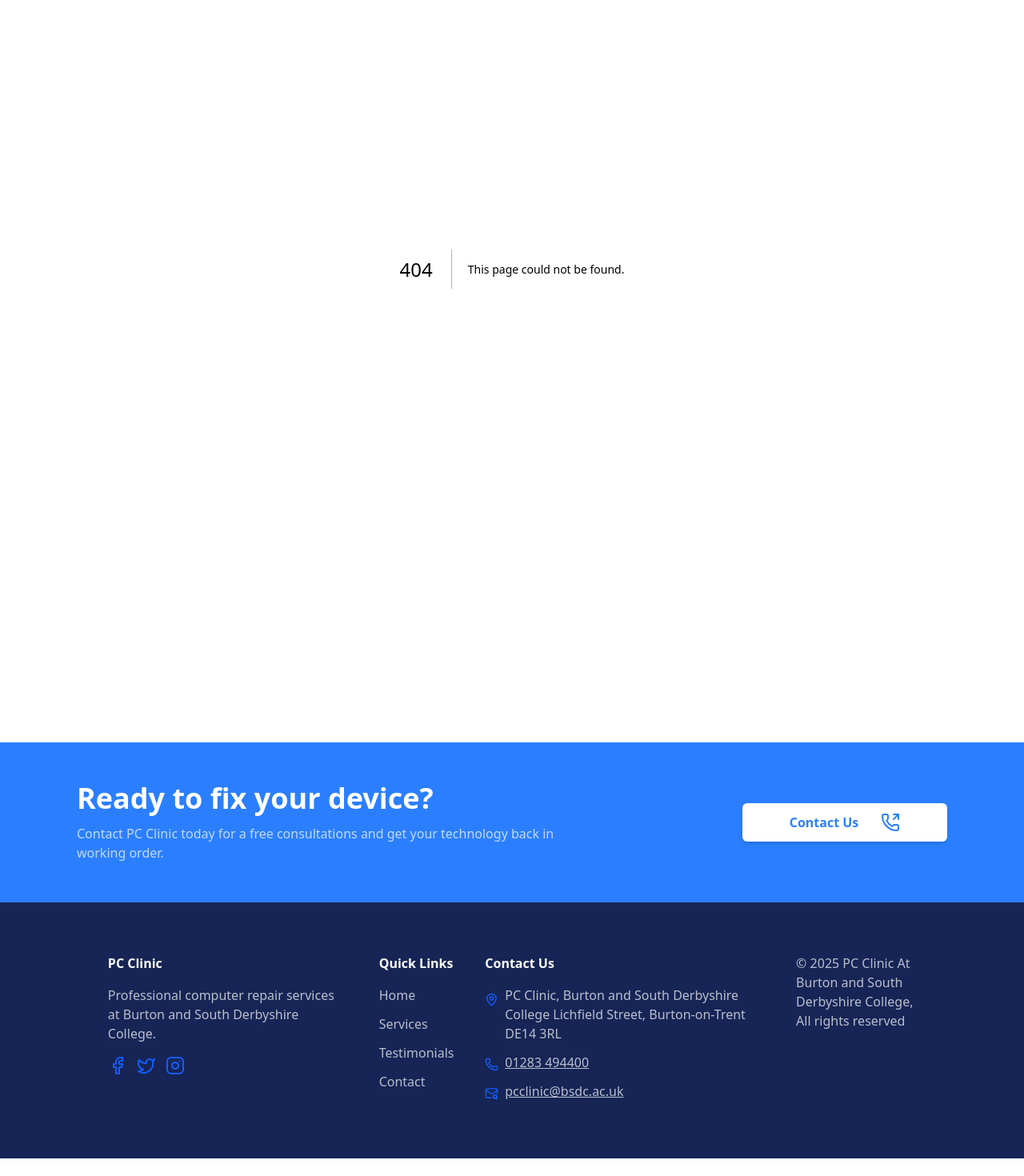
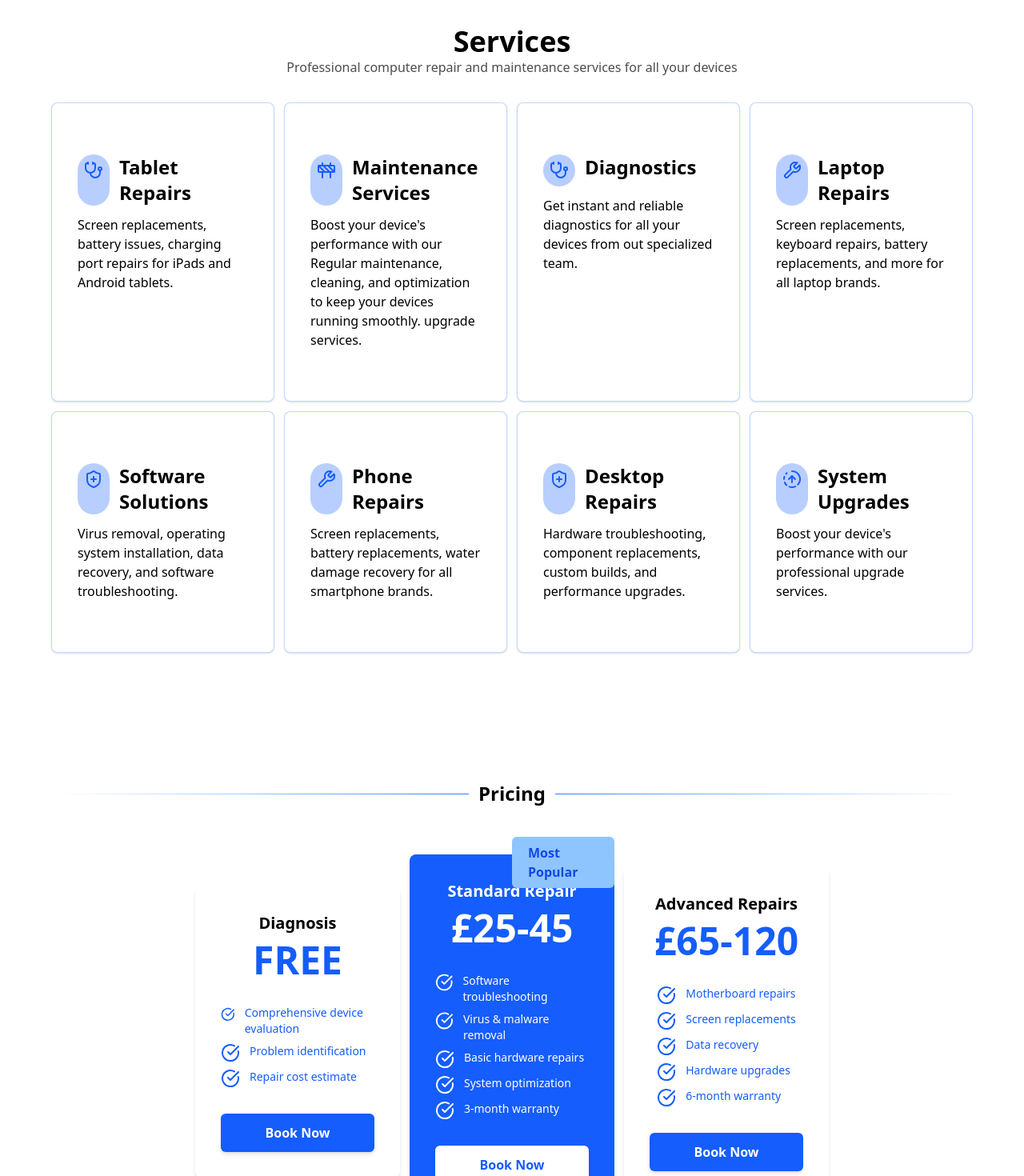
Before and after one commit to Jupiter-IT-Services/PCClinic, a Next.js app: page /services in a window 1280 px wide. Before the commit this address had no page. Shown: the part 140-1610 px from the top of the page at 80% size. Before the commit the page ends 1588 px from the top, so only its background shows below. Built offline with nearby package versions, Linux system fonts and the light colour scheme.

Commit message:
feat: services page

```diff
--- /dev/null
+++ b/src/app/not-found.tsx
@@ -0,0 +1,16 @@
+import Button from "@/components/Button";
+import Link from "next/link";
+
+export default function NotFound() {
+  return (
+    <div className="w-[99.2vw] h-[60vh] flex items-center flex-col gap-3 justify-center">
+      <h1 className="text-5xl text-blue-600 font-black">Error 404</h1>
+      <h1 className="opacity-70">
+        It seems like this page doesnt seem to exist?
+      </h1>
+      <Button variant="ghost" className=" bg-blue-300 text-blue-600 mt-[1rem]" href="/">
+        Go Back Home
+      </Button>
+    </div>
+  );
+}
--- /dev/null
+++ b/src/app/services/page.tsx
@@ -0,0 +1,13 @@
+import Dash from "@/components/Dash";
+import HeroServices from "@/components/pages/HeroServices";
+import Pricing from "@/components/pages/Pricing";
+
+export default function Services() {
+  return (
+    <div>
+      <HeroServices />
+      <Dash text="Pricing" className="mt-[10rem]" />
+      <Pricing />
+    </div>
+  );
+}
--- /dev/null
+++ b/src/app/testiominals/page.tsx
@@ -0,0 +1,3 @@
+export default function Testiominals() {
+  return <div></div>;
+}
--- a/src/components/Box.tsx
+++ b/src/components/Box.tsx
@@ -6,14 +6,16 @@ export type BoxProps = {
 };
 export default function Box(props: BoxProps) {
   return (
-        <div className={`border flex flex-col gap-3 bg-white border-blue-500/30 px-[2rem] py-[4rem] hover:shadow-md shadow-sm rounded-md ${props.className} smooth_transition`}>
+    <div
+      className={`border flex flex-col gap-3 bg-white border-blue-500/30 px-[2rem] py-[4rem] hover:shadow-md shadow-sm rounded-lg ${props.className} smooth_transition`}
+    >
       <div className="flex gap-3">
-                <div className="bg-blue-500/30 p-2 text-blue-500 rounded-full">
+        <div className="bg-blue-600/30 p-2 text-blue-600 rounded-full">
           {props.icon}
         </div>
         <h1 className="font-bold text-2xl">{props.title}</h1>
       </div>
       <p>{props.children}</p>
     </div>
-    )
+  );
 }
--- a/src/components/Button.tsx
+++ b/src/components/Button.tsx
@@ -1,17 +1,28 @@
 const buttonVariants = {
-    "default": "",
-    "secondary": "bg-blue-500 shadow-md flex gap-3 p-[12px] rounded-md text-white items-center justify-center hover:gap-6 smooth_transition "
-}
+  default:
+    "bg-white shadow-md flex gap-3 p-[12px] rounded-md text-blue-600 hover:bg-gray-100 items-center cursor-pointer justify-center hover:gap-6 smooth_transition",
+  secondary:
+    "bg-blue-600 shadow-md flex gap-3 p-[12px] rounded-md text-white items-center hover:bg-blue-600 cursor-pointer justify-center hover:gap-6 smooth_transition ",
+  ghost:
+    "bg-blue-300 shadow-md flex gap-3 px-[12px] py-[8px] rounded-md text-blue-600 items-center hover:bg-blue-400 cursor-pointer justify-center hover:gap-6 smooth_transition ",
+};
 
 export type ButtonProps = {
-    href: string;
-    children: React.ReactNode;
-    className?: string;
-    icon: React.ReactNode;
-    variant: keyof typeof buttonVariants
+  href?: string;
+  children: React.ReactNode;
+  className?: string;
+  icon?: React.ReactNode;
+  variant: keyof typeof buttonVariants;
+};
+export default function Button(props: ButtonProps) {
+  return (
+    <a
+      href={props.href}
+      className={`${buttonVariants[props.variant || "secondary"]} font-bold ${
+        props.className
+      }`}
+    >
+      {props.children} {props.icon}
+    </a>
+  );
 }
-export default function Button(props: ButtonProps) {
-    return (
-        <a href={props.href} className={`${buttonVariants[props.variant || "secondary"]} font-bold ${props.className}`}>{props.children} {props.icon}</a>
-    )
-}
--- a/src/components/Footer.tsx
+++ b/src/components/Footer.tsx
@@ -1,24 +1,45 @@
-import { Facebook, Instagram, MailSearch, MapPin, Phone, PhoneCallIcon, PhoneOutgoingIcon, Pin, Twitter } from "lucide-react";
+import {
+  Facebook,
+  Instagram,
+  MailSearch,
+  MapPin,
+  Phone,
+  PhoneCallIcon,
+  PhoneOutgoingIcon,
+  Pin,
+  Twitter,
+} from "lucide-react";
 
 export default function Footer() {
   return (
     <div className="flex flex-col mt-[12rem]">
-            <div className="h-[25vh] bg-blue-500 text-white flex justify-between px-[6rem] items-center ">
+      <div className="h-[25vh] bg-blue-600 text-white flex justify-between px-[6rem] items-center ">
         <div className="flex flex-col gap-3 max-w-[600px]">
           <h1 className="font-bold text-4xl">Ready to fix your device?</h1>
-                    <p className="opacity-70">Contact PC Clinic today for a free consultations and get your technology back in working order.</p>
+          <p className="opacity-70">
+            Contact PC Clinic today for a free consultations and get your
+            technology back in working order.
+          </p>
         </div>
         <div>
-                    <a href="/contact" className="bg-white shadow-md flex gap-7 p-[12px] rounded-md text-blue-500 w-[16rem] font-bold items-center justify-center hover:gap-12 smooth_transition ">Contact Us <PhoneOutgoingIcon /></a>
+          <a
+            href="/contact"
+            className="bg-white shadow-md flex gap-7 p-[12px] rounded-md text-blue-600 w-[16rem] font-bold items-center justify-center hover:gap-12 smooth_transition "
+          >
+            Contact Us <PhoneOutgoingIcon />
+          </a>
         </div>
       </div>
       <div className="h-[40vh] bg-blue-950 text-white flex justify-evenly py-[4rem]  px-[6rem]">
         <div className="flex flex-col gap-4">
           <h1 className="font-bold">PC Clinic</h1>
-                    <p className="w-[300px] opacity-70">Professional computer repair services at Burton and South Derbyshire College.</p>
+          <p className="w-[300px] opacity-70">
+            Professional computer repair services at Burton and South Derbyshire
+            College.
+          </p>
           <div className="flex gap-3">
             <a href="#" className="text-blue-600">
-                            <Facebook/>
+              <Facebook />
             </a>
             <a href="#" className="text-blue-600">
               <Twitter />
@@ -31,10 +52,30 @@ export default function Footer() {
         <div className="flex flex-col gap-4">
           <h1 className="font-bold">Quick Links</h1>
           <div className="flex flex-col gap-3">
-                        <a href="/" className="opacity-70 hover:opacity-90 smooth_transition">Home</a>
-                        <a href="/services" className="opacity-70 hover:opacity-90 smooth_transition">Services</a>
-                        <a href="/testimonials" className="opacity-70 hover:opacity-90 smooth_transition">Testimonials</a>
-                        <a href="/contact" className="opacity-70 hover:opacity-90 smooth_transition">Contact</a>
+            <a
+              href="/"
+              className="opacity-70 hover:opacity-90 smooth_transition"
+            >
+              Home
+            </a>
+            <a
+              href="/services"
+              className="opacity-70 hover:opacity-90 smooth_transition"
+            >
+              Services
+            </a>
+            <a
+              href="/testimonials"
+              className="opacity-70 hover:opacity-90 smooth_transition"
+            >
+              Testimonials
+            </a>
+            <a
+              href="/contact"
+              className="opacity-70 hover:opacity-90 smooth_transition"
+            >
+              Contact
+            </a>
           </div>
         </div>
         <div className="flex flex-col gap-4 max-w-[350px]">
@@ -42,23 +83,30 @@ export default function Footer() {
           <div className="flex flex-col gap-3">
             <p className="flex gap-2  justify-center">
               <MapPin className="text-blue-600 w-[35px] h-[35px]" />
-                            <span className="opacity-70">PC Clinic, Burton and South Derbyshire College Lichfield Street, Burton-on-Trent DE14 3RL</span>
+              <span className="opacity-70">
+                PC Clinic, Burton and South Derbyshire College Lichfield Street,
+                Burton-on-Trent DE14 3RL
+              </span>
             </p>
             <p className="flex gap-2">
               <Phone className="text-blue-600 w-[17px] h-[17px] mt-[6px]" />
-                            <a href="tel:01283 494400" className="opacity-70 underline" >01283 494400</a>
+              <a href="tel:01283 494400" className="opacity-70 underline">
+                01283 494400
+              </a>
             </p>
             <p className="flex gap-2">
               <MailSearch className="text-blue-600 w-[17px] h-[17px] mt-[6px]" />
-                            <a href="tel:01283 494400" className="opacity-70 underline" >pcclinic@bsdc.ac.uk</a>
+              <a href="tel:01283 494400" className="opacity-70 underline">
+                pcclinic@bsdc.ac.uk
+              </a>
             </p>
           </div>
         </div>
         <div className="max-w-[150px] opacity-70">
-                    © 2025 PC Clinic At Burton and South Derbyshire College,
-                    All rights reserved
+          © 2025 PC Clinic At Burton and South Derbyshire College, All rights
+          reserved
         </div>
       </div>
     </div>
-    )
+  );
 }
--- a/src/components/Navigation.tsx
+++ b/src/components/Navigation.tsx
@@ -1,19 +1,44 @@
-import Logo from "@/assets/Logo V1.png"
-import Image from "next/image"
+import Logo from "@/assets/Logo V1.png";
+import Image from "next/image";
 
 export default function Navigation() {
   return (
     <div className="flex justify-between w-full px-[1rem] pt-[1.25rem] pb-[1rem] ">
       <div>
-                <Image className="h-[40px] w-[40px]" src={Logo} alt="PC Clinic Logo"/>
+        <Image className="h-[40px] w-[40px]" src={Logo} alt="PC Clinic Logo" />
       </div>
       <div className="flex gap-6 text-black items-center">
-                <a href="#" className="text-black hover:text-blue-800 smooth_transition">Home</a>
-                <a href="#" className="text-black hover:text-blue-800 smooth_transition">Services</a>
-                <a href="#" className="text-black hover:text-blue-800 smooth_transition">Testimonials</a>
-                <a href="#" className="text-black hover:text-blue-800 smooth_transition">Contact</a>
-                <a href="#" className="bg-blue-500 py-[7px] font-bold shadow-md px-[12px] rounded-md text-white hover:bg-blue-600 smooth_transition">Book Now</a>
+        <a
+          href="#"
+          className="text-black hover:text-blue-800 smooth_transition"
+        >
+          Home
+        </a>
+        <a
+          href="/services"
+          className="text-black hover:text-blue-800 smooth_transition"
+        >
+          Services
+        </a>
+        <a
+          href="/testimonials"
+          className="text-black hover:text-blue-800 smooth_transition"
+        >
+          Testimonials
+        </a>
+        <a
+          href="/contact"
+          className="text-black hover:text-blue-800 smooth_transition"
+        >
+          Contact
+        </a>
+        <a
+          href="#"
+          className="bg-blue-600 py-[7px] font-bold shadow-md px-[12px] rounded-md text-white hover:bg-blue-600 smooth_transition"
+        >
+          Book Now
+        </a>
       </div>
     </div>
-    )
+  );
 }
--- a/src/components/pages/HeroHome.tsx
+++ b/src/components/pages/HeroHome.tsx
@@ -1,23 +1,38 @@
 import Image from "next/image";
-import HeroLogo from "@/assets/HeroLogoBlob.png"
+import HeroLogo from "@/assets/HeroLogoBlob.png";
 import { ExternalLinkIcon } from "@radix-ui/react-icons";
 
 export default function HeroHome() {
   return (
-        <div className="w-full h-[70vh] p-[3rem] flex items-center justify-center  bg-blue-500 text-white">
+    <div className="w-full h-[70vh] p-[3rem] flex items-center justify-center  bg-blue-600 text-white">
       <div className="flex w-[80%] gap-3 items-center justify-between ">
         <div className="flex flex-col gap-2 max-w-[700px]">
-                    <h1 className="text-6xl font-black">Expert Computer Repair Services For You</h1>
-                    <p className="opacity-70">Professional and affordable repairs for laptops, desktops, and phones. Hardware and software, all fixable at PC Clinic</p>
+          <h1 className="text-6xl font-black">
+            Expert Computer Repair Services For You
+          </h1>
+          <p className="opacity-70">
+            Professional and affordable repairs for laptops, desktops, and
+            phones. Hardware and software, all fixable at PC Clinic
+          </p>
           <div className="flex gap-2 mt-4 font-bold">
-                        <a href="#" className="shadow-md flex gap-3 bg-white p-[12px] rounded-md text-blue-500 items-center justify-center w-[60%] hover:gap-6 smooth_transition">Book a Repair <ExternalLinkIcon/></a>
-                         <a href="#" className="shadow-md flex gap-3 bg-white p-[12px] rounded-md text-black items-center justify-center w-[40%]">Contact Us Now</a>
+            <a
+              href="#"
+              className="shadow-md flex gap-3 bg-white p-[12px] rounded-md text-blue-600 items-center justify-center w-[60%] hover:gap-6 smooth_transition"
+            >
+              Book a Repair <ExternalLinkIcon />
+            </a>
+            <a
+              href="#"
+              className="shadow-md flex gap-3 bg-white p-[12px] rounded-md text-black items-center justify-center w-[40%]"
+            >
+              Contact Us Now
+            </a>
           </div>
         </div>
         <div className="flex flex-col gap-2 max-w-[335px] max-h-[335px]">
-                    <Image src={HeroLogo} alt="Icon showing repaired computers."/>
+          <Image src={HeroLogo} alt="Icon showing repaired computers." />
         </div>
       </div>
     </div>
-    )
+  );
 }
--- /dev/null
+++ b/src/components/pages/HeroServices.tsx
@@ -0,0 +1,58 @@
+import { CircleFadingArrowUp, Construction, ShieldPlus, ShieldPlusIcon, Stethoscope, UploadIcon, Wrench } from "lucide-react";
+import Box from "../Box";
+
+const SERVICES = [
+    {
+        title: "Tablet Repairs",
+        icon: <Stethoscope />,
+        children: "Screen replacements, battery issues, charging port repairs for iPads and Android tablets."
+    },
+    {
+        title: "Maintenance Services",
+        icon: <Construction />,
+        children: "Boost your device's performance with our Regular maintenance, cleaning, and optimization to keep your devices running smoothly. upgrade services."
+    },
+    {
+        title: "Diagnostics",
+        icon: <Stethoscope />,
+        children: "Get instant and reliable diagnostics for all your devices from out specialized team."
+    },
+    {
+        title: "Laptop Repairs",
+        icon: <Wrench />,
+        children: "Screen replacements, keyboard repairs, battery replacements, and more for all laptop brands."
+    },
+    {
+        title: "Software Solutions",
+        icon: <ShieldPlus />,
+        children: "Virus removal, operating system installation, data recovery, and software troubleshooting."
+    },
+    {
+        title: "Phone Repairs",
+        icon: <Wrench />,
+        children: "Screen replacements, battery replacements, water damage recovery for all smartphone brands."
+    },
+    {
+        title: "Desktop Repairs",
+        icon: <ShieldPlus />,
+        children: "Hardware troubleshooting, component replacements, custom builds, and performance upgrades."
+    },
+    {
+        title: "System Upgrades",
+        icon: <CircleFadingArrowUp />,
+        children: "Boost your device's performance with our professional upgrade services."
+    }
+]
+
+export default function HeroServices() {
+    return (
+        <div className="flex flex-col items-center justify-center mt-[6rem] mb-[4rem]">
+            <h1 className="font-bold text-4xl">Services</h1>
+            <p className="opacity-70">Professional computer repair and maintenance services for all your devices</p>
+
+            <div className="grid grid-cols-4 px-[4rem] gap-3 mt-[2rem]">
+                {SERVICES.map((s, i) => <Box {...s} key={i}/>)}
+            </div>
+        </div>
+    )
+}
--- /dev/null
+++ b/src/components/pages/Pricing.tsx
@@ -0,0 +1,95 @@
+import { CheckCircle } from "lucide-react";
+import Button from "../Button";
+
+const PRICES = [
+  {
+    name: "Diagnosis",
+    price: "FREE",
+    features: [
+      "Comprehensive device evaluation",
+      "Problem identification",
+      "Repair cost estimate",
+    ],
+    mp: false,
+  },
+  {
+    name: "Standard Repair",
+    price: "£25-45",
+    features: [
+      "Software troubleshooting",
+      "Virus & malware removal",
+      "Basic hardware repairs",
+      "System optimization",
+      "3-month warranty",
+    ],
+    mp: true,
+  },
+  {
+    name: "Advanced Repairs",
+    price: "£65-120",
+    features: [
+      "Motherboard repairs",
+      "Screen replacements",
+      "Data recovery",
+      "Hardware upgrades",
+      "6-month warranty",
+    ],
+    mp: false,
+  },
+];
+
+export type PricingCardProps = {
+  name: string;
+  price: string;
+  features: string[];
+  mp: boolean;
+};
+export function PricingCard(props: PricingCardProps) {
+  return (
+    <div
+      className={`${
+        props.mp ? "text-white bg-blue-600" : "text-blue-600 bg-white"
+      } shadow-md rounded-lg p-[2rem] w-[20vw] flex flex-col items-center justify-center relative`}
+    >
+      {props.mp && (
+        <div className="absolute top-[-5%] left-[50%] font-semibold h-fit w-fit right-0 bottom-0 bg-blue-300 text-blue-700 py-2 px-5 rounded-md">
+          Most Popular
+        </div>
+      )}
+      <h1
+        className={`${
+          props.mp ? "text-white" : "text-black"
+        } font-bold text-xl`}
+      >
+        {props.name}
+      </h1>
+      <h1 className="font-black text-5xl mt-2">{props.price}</h1>
+
+      <div className="flex flex-col gap-2 mt-[2rem] items-start">
+        {props.features.map((z, i) => (
+          <div key={i} className="flex gap-3">
+            <CheckCircle /> <p className="text-sm">{z}</p>
+          </div>
+        ))}
+      </div>
+
+      <Button
+        variant={props.mp ? "default" : "secondary"}
+        href="#"
+        className="w-full mt-[2rem]"
+      >
+        Book Now
+      </Button>
+    </div>
+  );
+}
+
+export default function Pricing() {
+  return (
+    <div className="flex gap-3 justify-center items-center mt-[3rem]">
+      {PRICES.map((s, i) => (
+        <PricingCard {...s} key={i} />
+      ))}
+    </div>
+  );
+}
```
Lines whose indentation alone changed are shown as unchanged.
